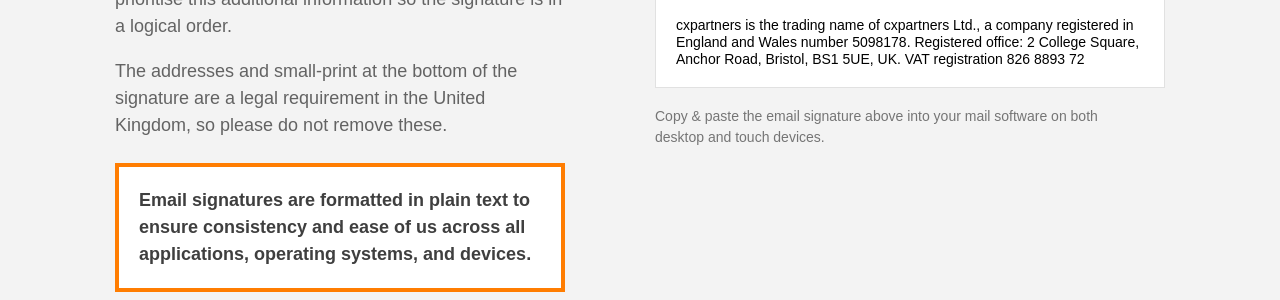
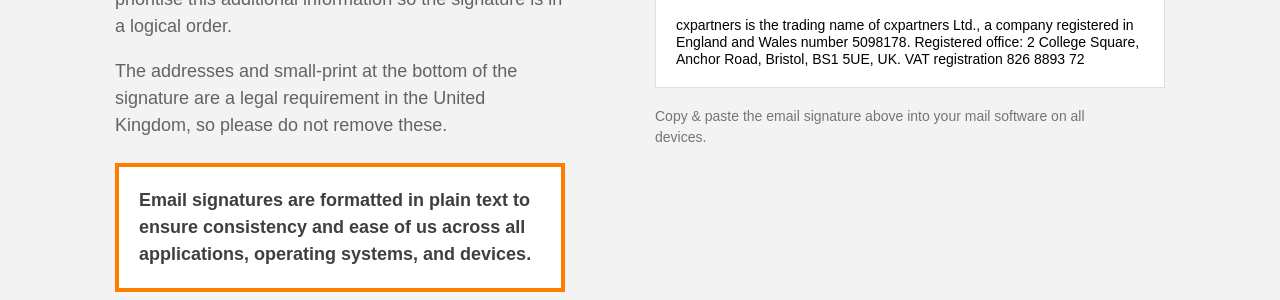
Before and after one commit to cxpartners/design-manual, a Jekyll site: the page built from emails.html, in a window 1280 px wide. Shown: the part 626-926 px from the top of the page. Built offline with Jekyll 4.4.1, drawn with Linux system fonts in a browser that asks for light colours.

Commit message:
Update capiton

```diff
--- a/emails.html
+++ b/emails.html
@@ -32,7 +32,7 @@
         <br>
         cxpartners is the trading name of cxpartners Ltd., a company registered in England and Wales number 5098178. Registered office: 2 College Square, Anchor Road, Bristol, BS1 5UE, UK. VAT registration 826 8893 72
       </div><!--/email-signature-->
-      <p class="caption">Copy &amp; paste the email signature above into your mail software on both desktop and touch devices.</p>
+      <p class="caption">Copy &amp; paste the email signature above into your mail software on all devices.</p>
     </div><!--/two-col-->
     <hr>
     <h2>Sending emails</h2>
```
